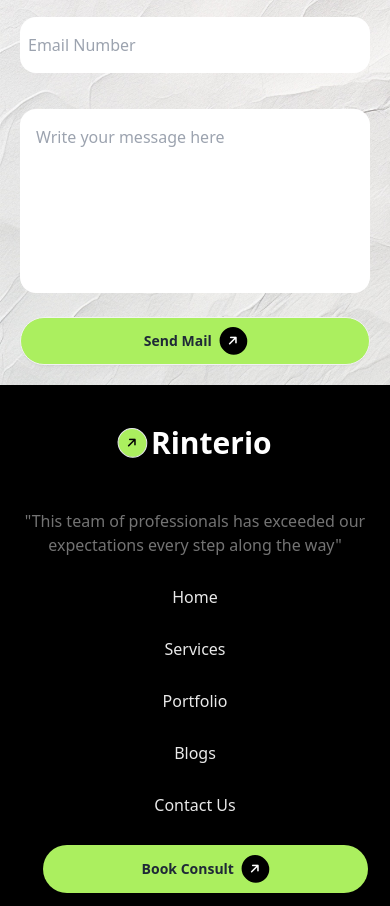
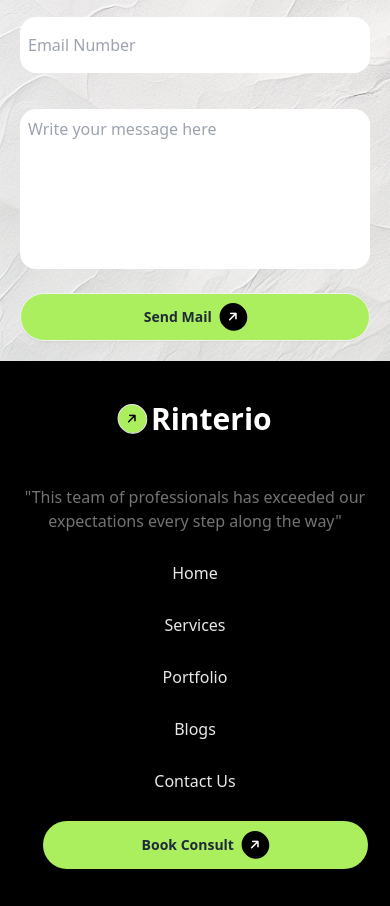
Before and after one commit to Abdullahsadik9/arcitecture-website-with-tailwind-daisyui, a plain HTML site: page index.html in a window 390 px wide. Shown: the part 7688-8594 px from the top of the page. Drawn offline with nearby package versions, Linux system fonts and the light colour scheme.

Commit message:
Final update

```diff
--- a/index.html
+++ b/index.html
@@ -509,7 +509,7 @@
               </div>
               <div class="lg:col-span-2">
                 <input
-                  class="mt-4 p-36 rounded-2xl pl-4 pt-4 w-full"
+                  class="mt-4 sm:p-36 rounded-2xl sm:pl-4 sm:pt-4 pt-2 pl-2 pr-10 pb-32 w-full"
                   type="text"
                   placeholder="Write your message here"
                 />
```
